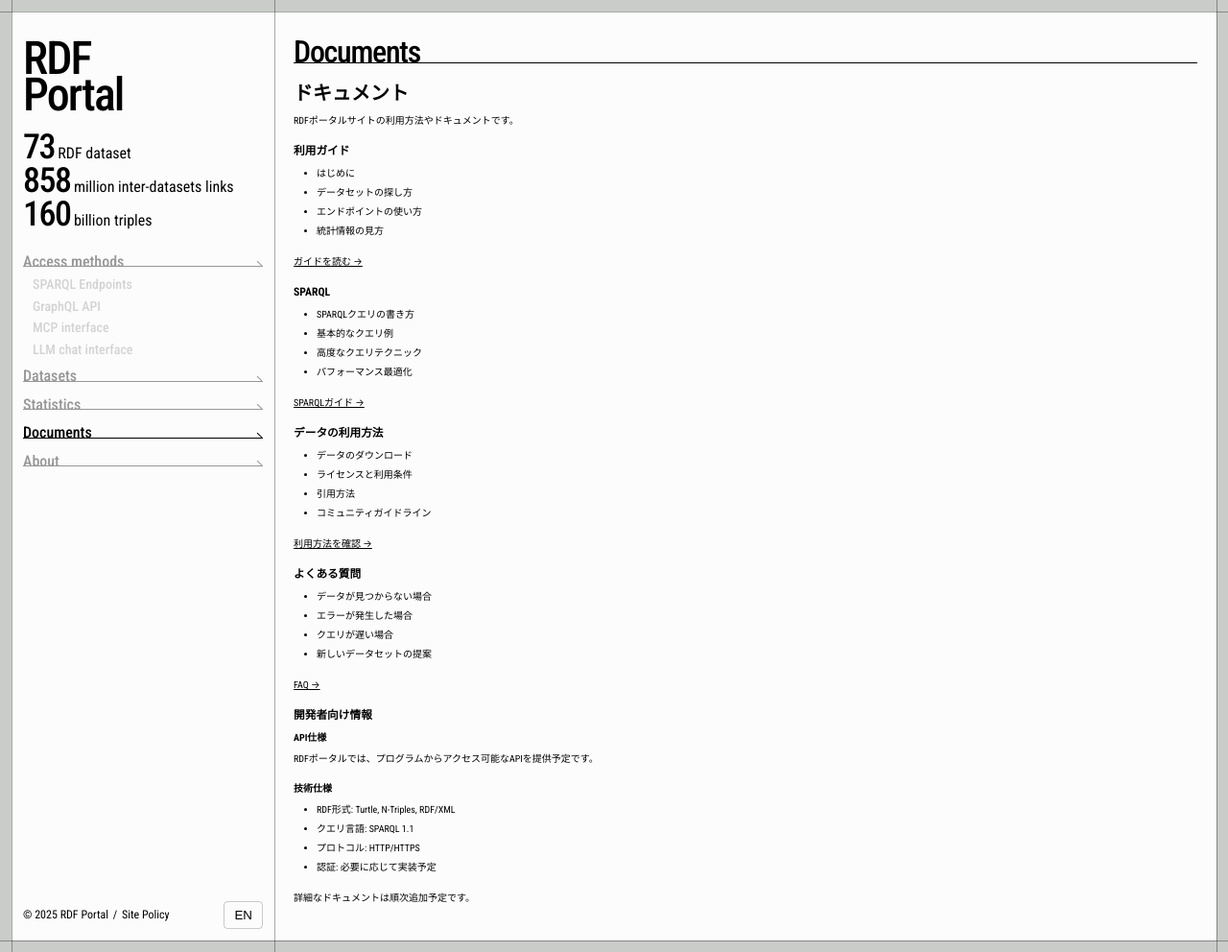
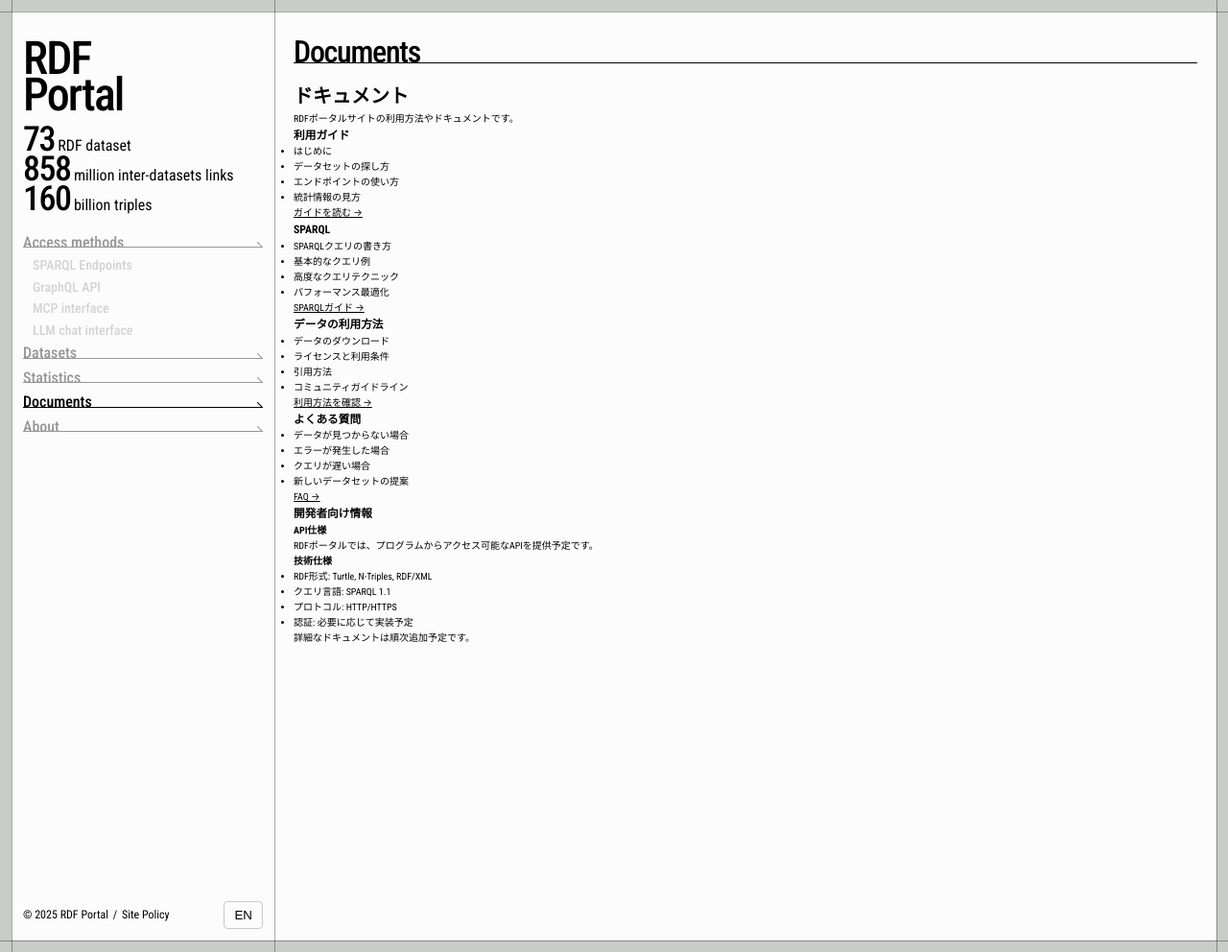
Before and after one commit to PENQEinc/rdf-portal-v2.github.io, a Jekyll site: the page built from documents.md, in a window 1280 px wide and 992 px high. Shown: the whole window at 96% size. Built offline with Jekyll 4.4.1, drawn with Linux system fonts in a browser that asks for light colours.

Commit message:
delete spacing vars

```diff
--- a/_sass/foundation/_base.sass
+++ b/_sass/foundation/_base.sass
@@ -49,12 +49,6 @@ body
     box-shadow: calc(100vw - var(--gap) * 2) 0 0 #0005
 
 // Typography
-h1, h2, h3, h4, h5, h6
-  margin-bottom: $space-sm
-  line-height: 1.3
-
-p
-  margin-bottom: $space-md
 
 // Links
 a
@@ -65,14 +59,6 @@ a
   &:hover
     color: #000D
     text-decoration: underline
-
-// Lists
-ul, ol
-  margin-bottom: $space-md
-  padding-left: $space-lg
-
-li
-  margin-bottom: $space-xs
 
 // Images
 img
@@ -86,9 +72,7 @@ code
   font-size: 0.9em
 
 pre
-  padding: $space-md
   overflow-x: auto
-  margin-bottom: $space-md
 
   code
     background: none
--- a/_sass/foundation/_variables.sass
+++ b/_sass/foundation/_variables.sass
@@ -12,19 +12,6 @@
   --color-off-white: #f8f7f6
   --font-family-base: 'Roboto Condensed', -apple-system, BlinkMacSystemFont, 'Segoe UI', Roboto, Oxygen, Ubuntu, Cantarell, sans-serif
   --font-family-mono: 'Monaco', 'Consolas', 'Courier New', monospace
-
-// Typography
-
-// Spacing
-$space-unit: 1rem
-$space-xs: $space-unit * 0.25 // 0.25rem
-$space-sm: $space-unit * 0.5 // 0.5rem
-$space-md: $space-unit // 1rem
-$space-lg: $space-unit * 1.5 // 1.5rem
-$space-xl: $space-unit * 3 // 3rem
-
-// Spacers map for utilities
-$spacers: (0: 0, 1: $space-xs, 2: $space-sm, 3: $space-md, 4: $space-lg, 5: $space-xl)
 
 // Layout
 $container-max-width: 1200px
```
